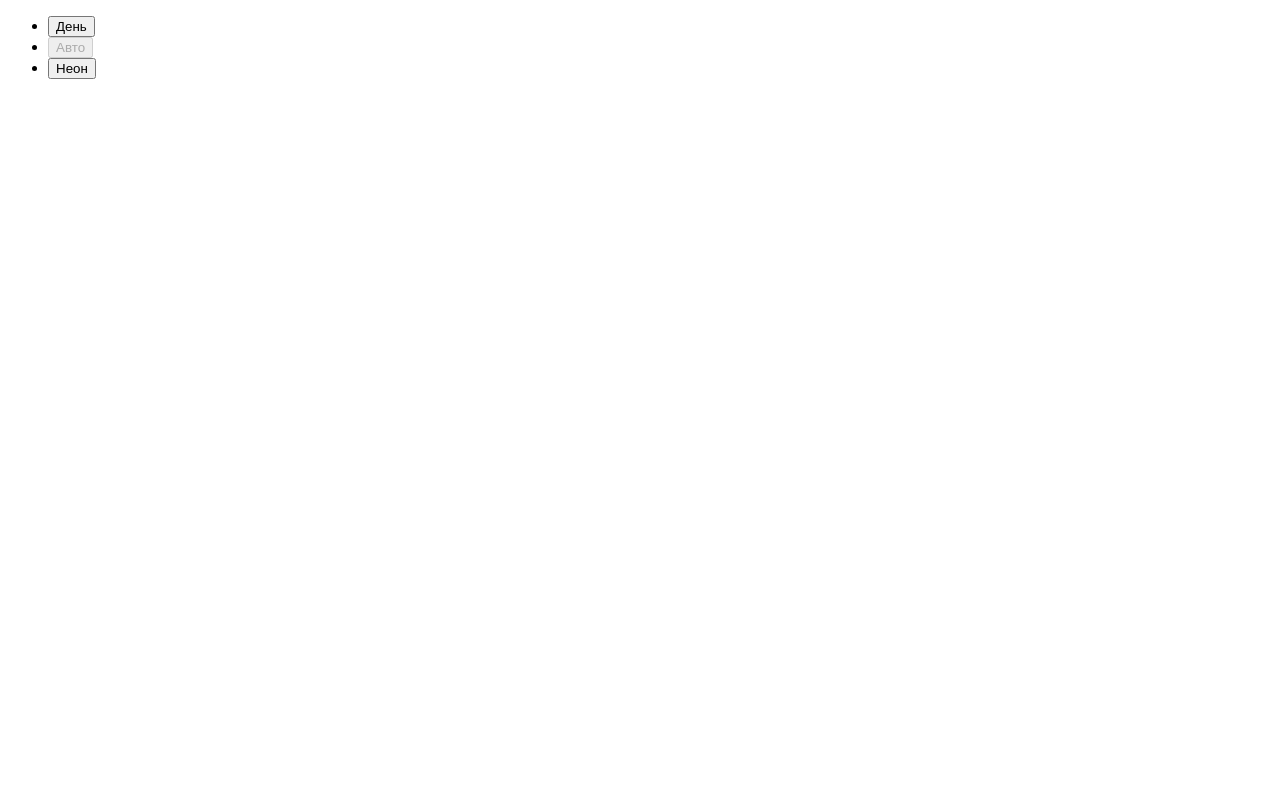
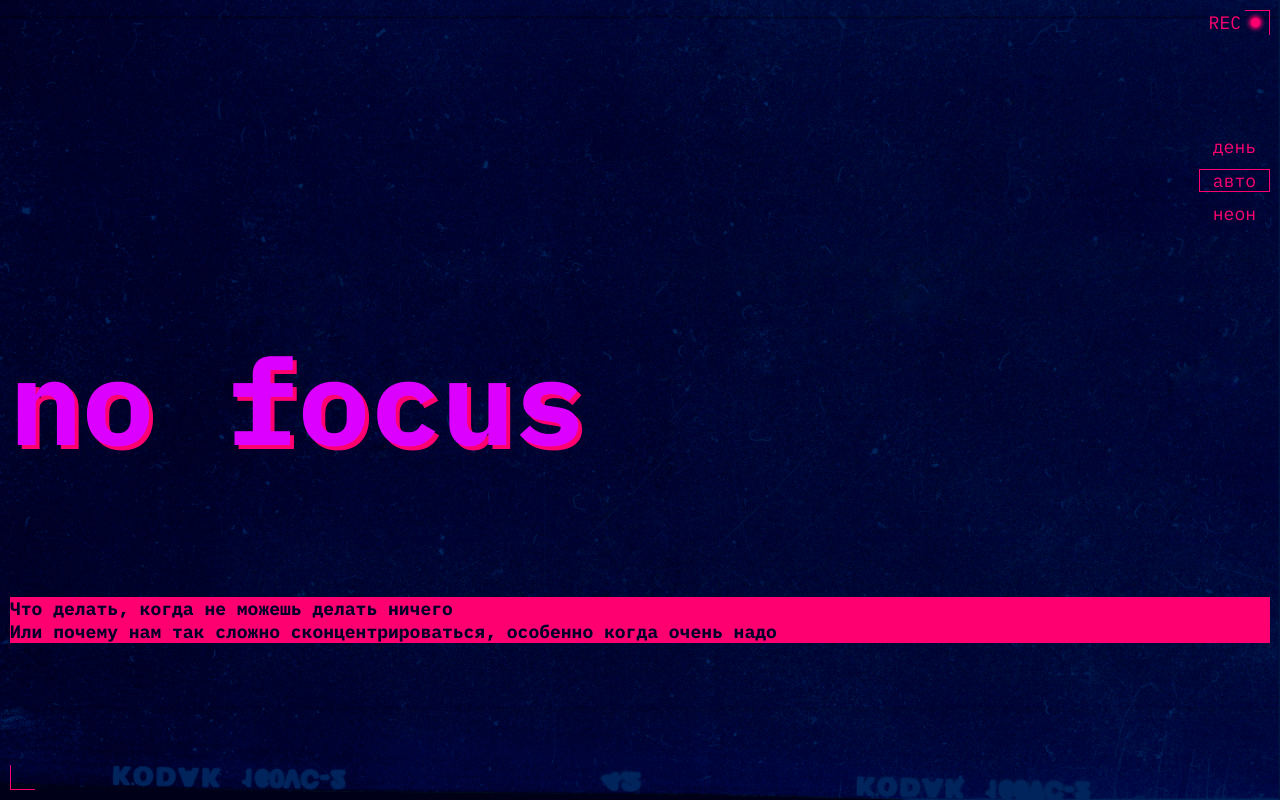
Before and after one commit to elmurat-karabekov/slozhno-sosredotochitsya, a plain HTML site: page index.html in a window 1280 px wide. Drawn offline with Linux system fonts and the light colour scheme.

Commit message:
feature/header

```diff
--- a/index.html
+++ b/index.html
@@ -3,11 +3,31 @@
   <head>
     <meta charset="UTF-8" />
     <meta http-equiv="X-UA-Compatible" content="IE=edge" />
+    <meta name="color-scheme" content="dark light" />
+    <link
+      rel="icon"
+      href="images/favicon.ico"
+      sizes="any"
+      type="image/x-icon"
+    />
+    <link rel="icon" href="images/favicon.svg" type="image/svg+xml" />
+    <link
+      rel="apple-touch-icon"
+      href="images/mobile-icon.png"
+      type="image/png"
+    />
+    <link rel="stylesheet" href="fonts/fonts.css" />
+    <link rel="stylesheet" href="styles/globals.css" />
+    <link rel="stylesheet" href="styles/variables.css" />
+    <link rel="stylesheet" href="styles/style.css" />
+    <link rel="stylesheet" href="styles/dark.css" />
+    <link rel="stylesheet" href="styles/light.css" />
     <meta name="viewport" content="width=device-width, initial-scale=1.0" />
     <title>Сложно сосредоточиться</title>
   </head>
   <body class="page">
     <header class="header decorated-zone">
+      <span class="header__decor" aria-hidden="true">rec</span>
       <nav class="header__theme-menu">
         <ul class="header__theme-menu-list">
           <li class="header__theme-menu-item">
@@ -34,6 +54,11 @@
           </li>
         </ul>
       </nav>
+      <h1 class="header__title">no focus</h1>
+      <p class="header__subtitle title-decor">
+        Что делать, когда не можешь делать ничего <br />Или почему нам так
+        сложно сконцентрироваться, особенно когда очень надо
+      </p>
     </header>
     <script src="./scripts/script.js"></script>
   </body>
--- a/styles/style.css
+++ b/styles/style.css
@@ -1,5 +1,118 @@
-/* Основные стили проекта. Это стили для темы, которую вы верстаете первой. */
+.page {
+  color: var(--clr-text-base);
+  font-family: var(--ff-main), sans-serif;
+  font-weight: normal;
+  font-size: var(--fz-base);
+  background-color: var(--clr-background);
+  background-image: var(--path-cover-image);
+  background-repeat: no-repeat;
+  background-position: center;
+  background-size: cover;
+  background-attachment: fixed;
+}
 
-.page {
-  /* сохраните в разметке и стилях класс page. На его основе работает скрипт. */
+.header {
+  position: relative;
+  display: grid;
+  grid-template-rows: 1fr min-content 1fr;
+  padding: var(--padding-base);
+  color: var(--clr-text-heading);
+  block-size: 100dvb;
 }
+
+.header::before {
+  content: '';
+  position: absolute;
+  border-inline-end: 1px solid currentColor;
+  border-block-start: 1px solid currentColor;
+  inline-size: 25px;
+  block-size: 25px;
+  inset-block-start: var(--padding-base);
+  inset-inline-end: var(--padding-base);
+}
+
+.header::after {
+  content: '';
+  position: absolute;
+  border-inline-start: 1px solid currentColor;
+  border-block-end: 1px solid currentColor;
+  inline-size: 25px;
+  block-size: 25px;
+  inset-block-end: var(--padding-base);
+  inset-inline-start: var(--padding-base);
+}
+
+.header__decor {
+  position: absolute;
+  display: flex;
+  align-items: center;
+  gap: 10px;
+  line-height: 25px;
+  text-transform: uppercase;
+  inset-block-start: var(--padding-base);
+  inset-inline-end: var(--padding-base);
+}
+
+.header__decor::after {
+  content: '';
+  margin-inline-end: 10px;
+  border-radius: 50%;
+  box-shadow: 0 0 4px 2px currentColor;
+  background-color: currentColor;
+  inline-size: 9px;
+  block-size: 9px;
+}
+
+.header__theme-menu {
+  justify-self: flex-end;
+  align-self: center;
+}
+
+.header__theme-menu-list {
+  display: flex;
+  flex-direction: column;
+  gap: 10px;
+}
+
+.header__theme-menu-button {
+  border: 1px solid transparent;
+  padding: 1.5px 13px;
+  line-height: 1;
+  text-transform: lowercase;
+  background-color: transparent;
+}
+
+.header__theme-menu-button:hover {
+  border: 1px solid rgba(255, 0, 112, 1);
+}
+
+.header__theme-menu-button:focus {
+  outline: none;
+}
+
+.header__theme-menu-button:focus-visible {
+  border-block-end: 1px solid currentColor;
+}
+
+.header__theme-menu-button_active {
+  border: 1px solid currentColor;
+  pointer-events: none;
+}
+
+.header__title {
+  color: var(--clr-text-accent);
+  font-weight: bold;
+  font-size: clamp(7.25rem, 7.0115rem + 1.0178vw, 7.5rem);
+  line-height: 0.825;
+  text-shadow: 4px 4px 0 var(--clr-text-heading);
+}
+
+.header__subtitle {
+  align-self: center;
+  font-weight: bold;
+}
+
+.title-decor {
+  color: var(--clr-text-contrast);
+  background-color: var(--clr-text-heading);
+}
--- a/styles/variables.css
+++ b/styles/variables.css
@@ -1,4 +1,11 @@
-/*
-  Переменные для вашего проекта
-  и их переопределение под различные устройства
-*/
+:root {
+  --clr-background: #00183f;
+  --clr-text-accent: #db00ff;
+  --clr-text-base: #f1b2ce;
+  --clr-text-heading: #ff0070;
+  --clr-text-contrast: #000028;
+  --ff-main: 'IBM Plex mono';
+  --fz-base: 18px;
+  --padding-base: 10px;
+  --path-cover-image: url('../images/cover-image-dark.png');
+}
```
